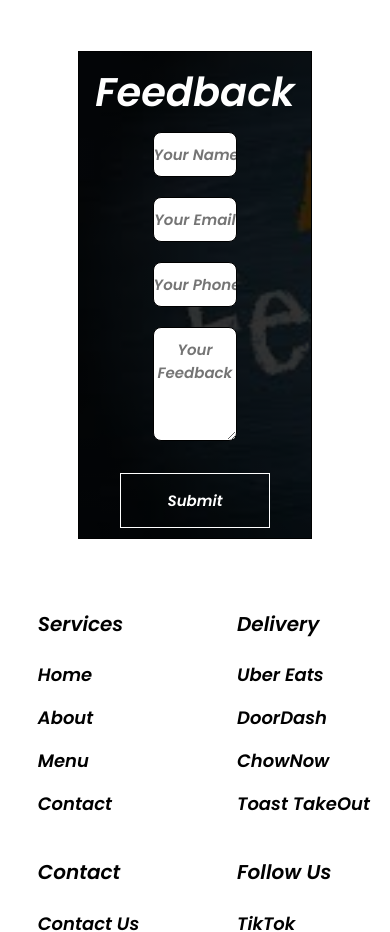
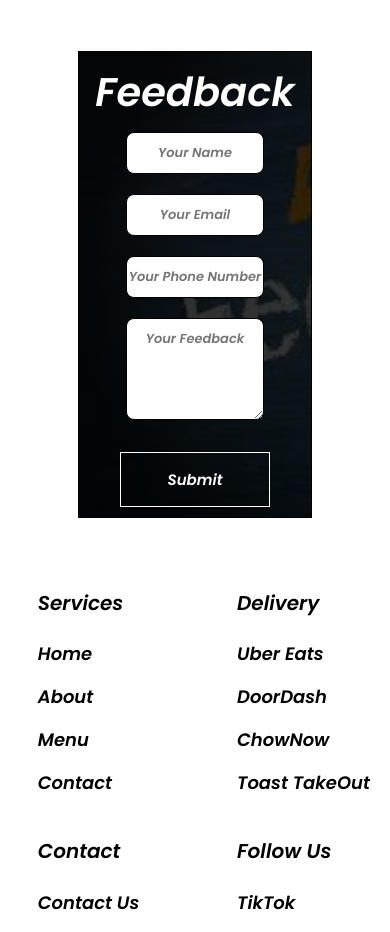
Before and after one commit to Hamza-73/Product-Landing-Page, a plain HTML site: page index.html in a window 390 px wide. Shown: the part 3060-3992 px from the top of the page. Drawn offline with nearby package versions, Linux system fonts and the light colour scheme; a web font is replaced by a local one.

Commit message:
Update phone.css

```diff
--- a/css/phone.css
+++ b/css/phone.css
@@ -90,3 +90,8 @@ nav .fa {
     margin: auto;
     width: 60vw;
 }
+
+#query input , #query textarea{
+    width: 65%;
+    font-size: 13px;
+}
```
